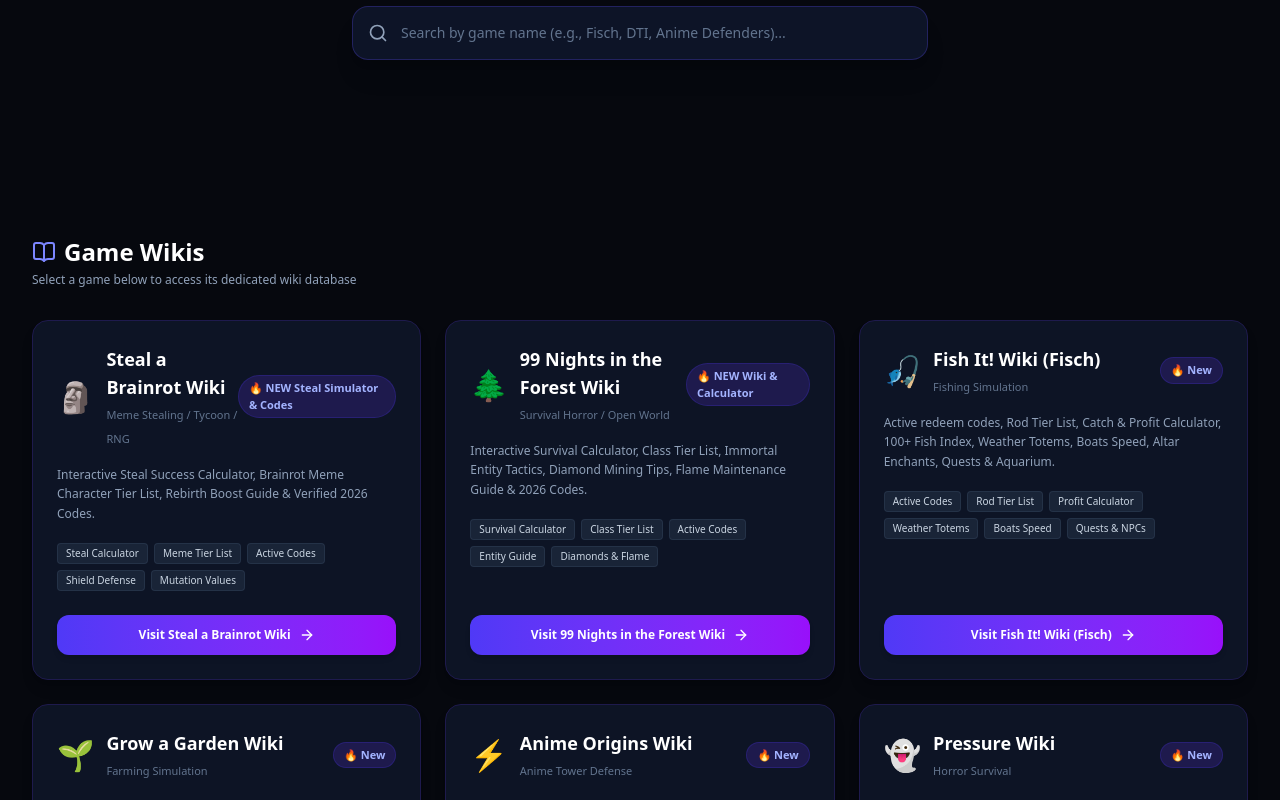
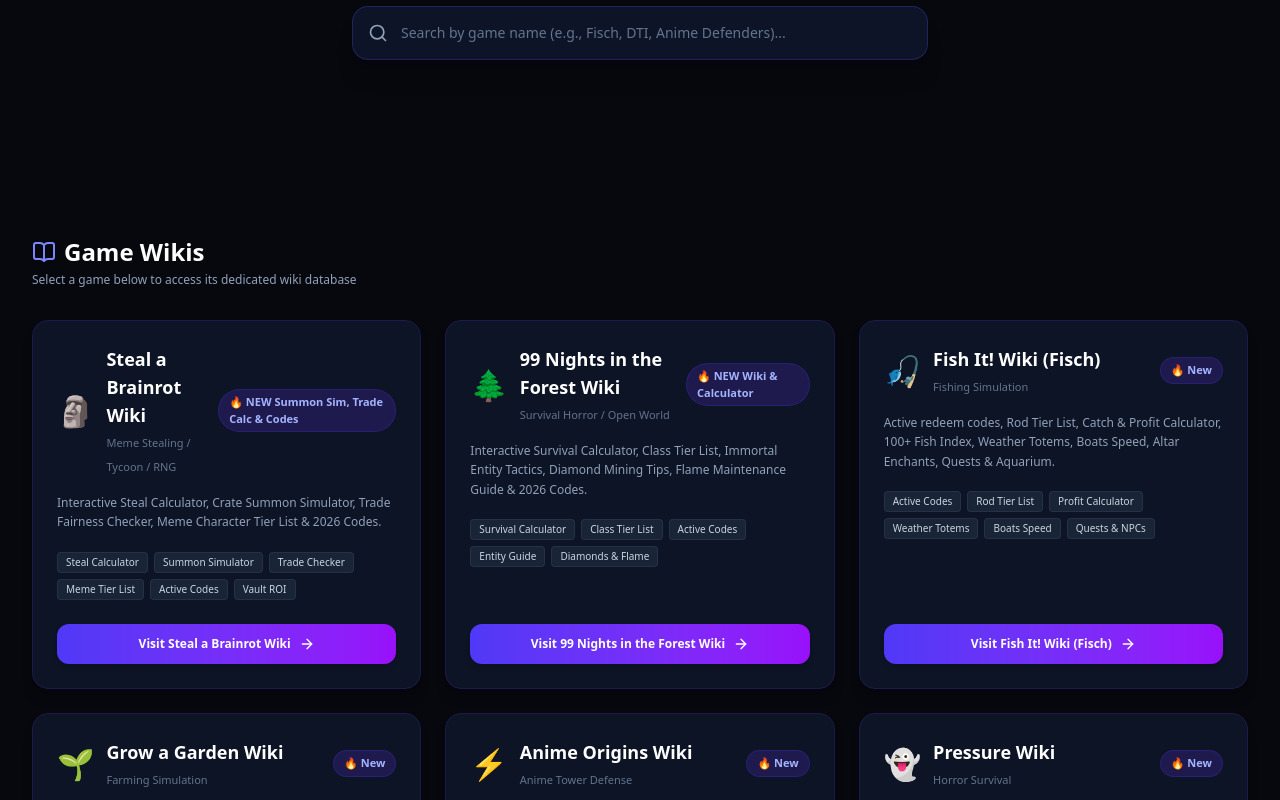
Before and after one commit to lianlele168/roblox-wiki-hub, a Next.js app: page / in a window 1280 px wide. Shown: the part 450-1250 px from the top of the page. Built offline with nearby package versions, Linux system fonts and the light colour scheme.

Commit message:
feat: enhance Steal a Brainrot rich card with Summon Sim, Trade Calc & extra routes

```diff
--- a/src/app/page.tsx
+++ b/src/app/page.tsx
@@ -25,9 +25,9 @@ const WIKIS: GameWiki[] = [
     category: 'Meme Stealing / Tycoon / RNG',
     icon: '🗿',
     color: 'from-purple-600 via-pink-600 to-cyan-500',
-    badge: '🔥 NEW Steal Simulator & Codes',
-    description: 'Interactive Steal Success Calculator, Brainrot Meme Character Tier List, Rebirth Boost Guide & Verified 2026 Codes.',
-    tags: ['Steal Calculator', 'Meme Tier List', 'Active Codes', 'Shield Defense', 'Mutation Values']
+    badge: '🔥 NEW Summon Sim, Trade Calc & Codes',
+    description: 'Interactive Steal Calculator, Crate Summon Simulator, Trade Fairness Checker, Meme Character Tier List & 2026 Codes.',
+    tags: ['Steal Calculator', 'Summon Simulator', 'Trade Checker', 'Meme Tier List', 'Active Codes', 'Vault ROI']
   },
   {
     id: '99-nights',
--- a/src/app/sitemap.ts
+++ b/src/app/sitemap.ts
@@ -11,6 +11,11 @@ export default function sitemap(): MetadataRoute.Sitemap {
     { url: 'https://stealabrainrot.robloxwikihub.com', priority: 0.9, changeFrequency: 'daily' },
     { url: 'https://stealabrainrot.robloxwikihub.com/codes', priority: 0.9, changeFrequency: 'daily' },
     { url: 'https://stealabrainrot.robloxwikihub.com/calculator', priority: 0.9, changeFrequency: 'daily' },
+    { url: 'https://stealabrainrot.robloxwikihub.com/summon-simulator', priority: 0.9, changeFrequency: 'daily' },
+    { url: 'https://stealabrainrot.robloxwikihub.com/trade-calculator', priority: 0.9, changeFrequency: 'daily' },
+    { url: 'https://stealabrainrot.robloxwikihub.com/raid-profit-calculator', priority: 0.8, changeFrequency: 'weekly' },
+    { url: 'https://stealabrainrot.robloxwikihub.com/fusion-guide', priority: 0.8, changeFrequency: 'weekly' },
+    { url: 'https://stealabrainrot.robloxwikihub.com/boss-schedule', priority: 0.8, changeFrequency: 'weekly' },
     { url: 'https://stealabrainrot.robloxwikihub.com/character-tier-list', priority: 0.8, changeFrequency: 'weekly' },
     { url: 'https://stealabrainrot.robloxwikihub.com/steal-guide', priority: 0.8, changeFrequency: 'weekly' },
 
```
